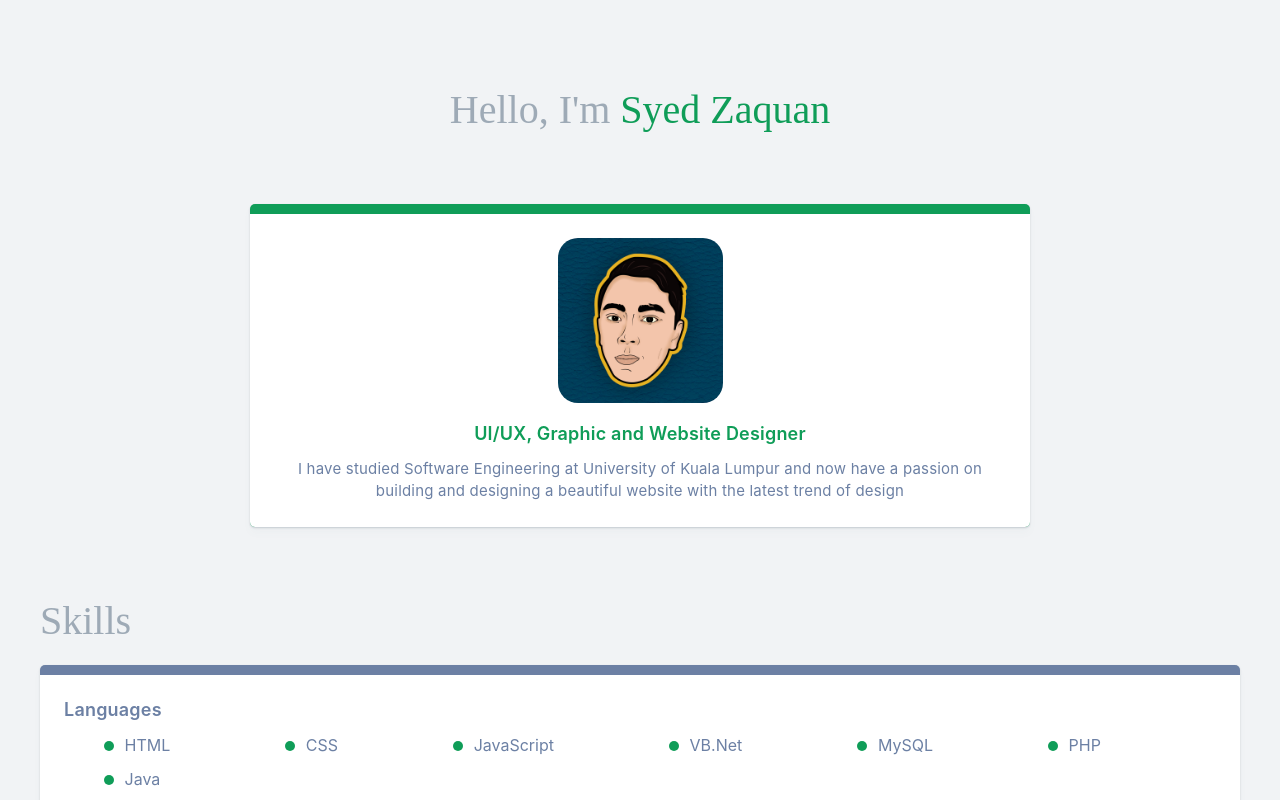
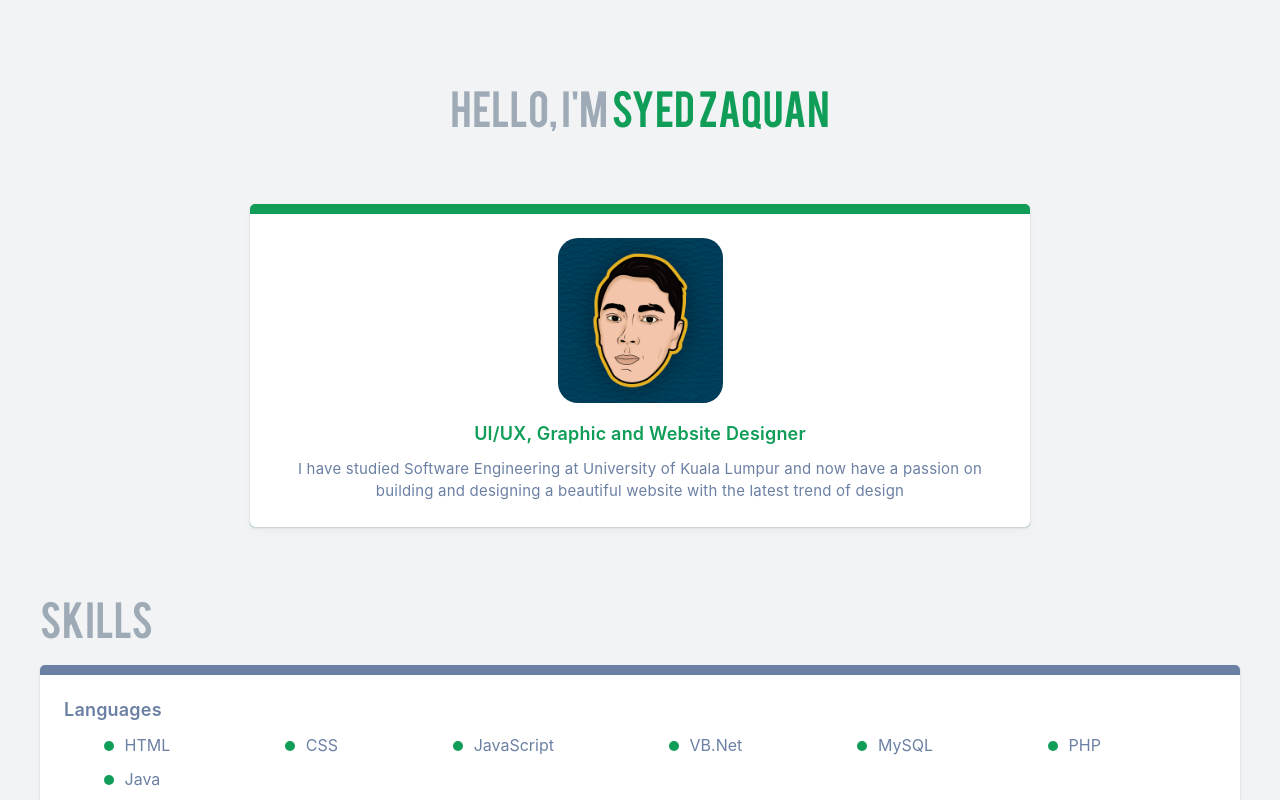
Before and after one commit to syedzaquan/me, a plain HTML site: page index.html in a window 1280 px wide. Shown: the top 800 px of the page. Drawn offline with Linux system fonts and the light colour scheme.

Commit message:
Update style.css

```diff
--- a/style.css
+++ b/style.css
@@ -1,7 +1,7 @@
 @font-face {
     font-family: 'Poppins';
     src: url('./fonts/Poppins-Black.ttf') format('truetype'),
-         url('./fonts/Poppins-BlackItalic.ttf') format('truetype'),
+         /* url('./fonts/Poppins-BlackItalic.ttf') format('truetype'),
          url('./fonts/Poppins-Bold.ttf') format('truetype'),
          url('./fonts/Poppins-BoldItalic.ttf') format('truetype'),
          url('./fonts/Poppins-ExtraBold.ttf') format('truetype'),
@@ -17,13 +17,13 @@
          url('./fonts/Poppins-SemiBold.ttf') format('truetype'),
          url('./fonts/Poppins-SemiBoldItalic.ttf') format('truetype'),
          url('./fonts/Poppins-Thin.ttf') format('truetype'),
-         url('./fonts/Poppins-ThinItalic.ttf') format('truetype');
+         url('./fonts/Poppins-ThinItalic.ttf') format('truetype'); */
 }
 
-/* @font-face {
+@font-face {
     font-family: 'Bebas';
     src: url('./fonts/BEBAS.ttf') format('truetype');
-} */
+}
 
 .body-area {
     max-width: 1232px;
```
